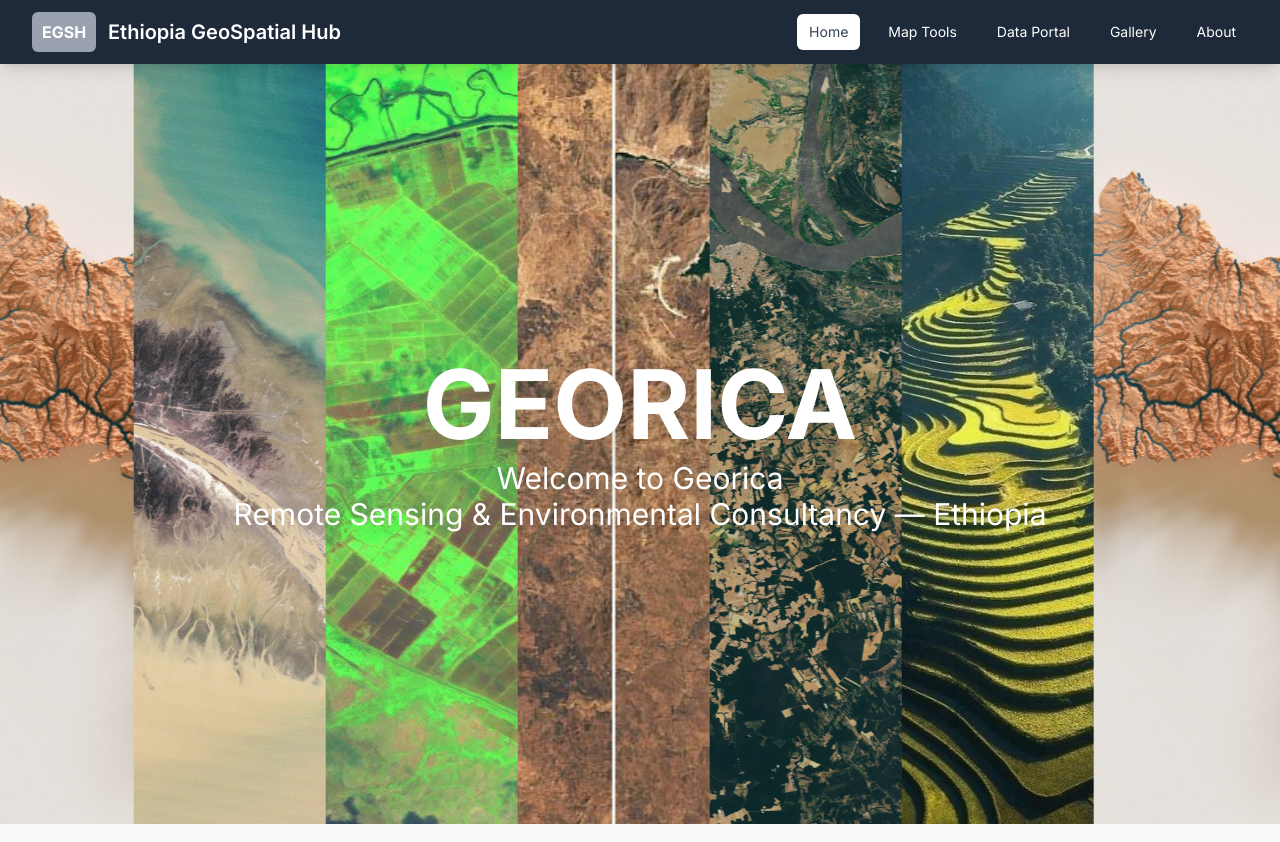
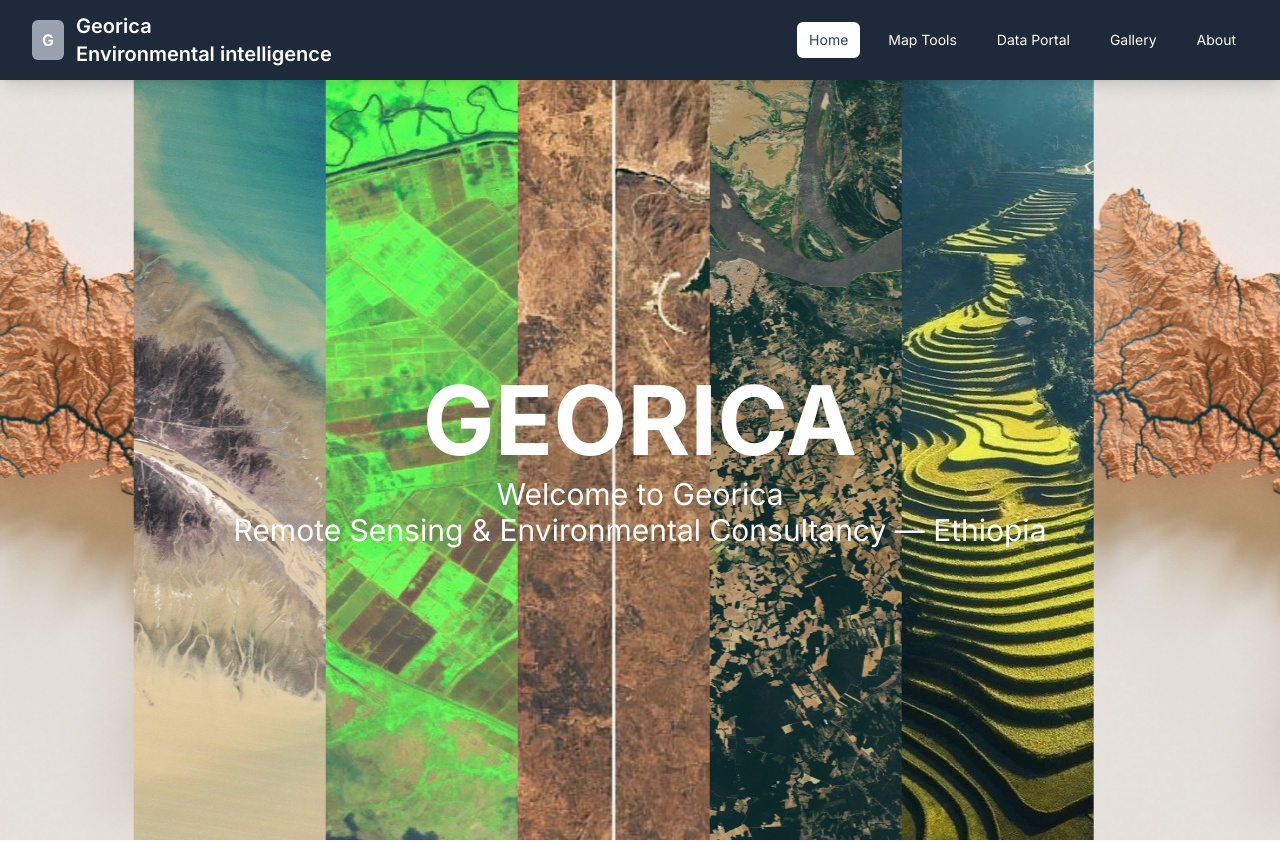
Before and after one commit to Haftom-Hagos/ethiosathub-react, a React (Vite) app: page / in a window 1280 px wide. Shown: the top 842 px of the page. Built offline with nearby package versions, Linux system fonts and the light colour scheme.

Commit message:
Update Navbar.jsx

```diff
--- a/src/components/Navbar.jsx
+++ b/src/components/Navbar.jsx
@@ -14,8 +14,8 @@ export default function Navbar(){
     <header className="w-full shadow-lg sticky top-0 z-50">  {/* Bumped z-index */}
       <div className="w-full bg-gray-800 max-w-none px-4 md:px-6 lg:px-8 py-3 flex items-center justify-between">
         <div className="flex items-center gap-3">
-          <div className="w-16 h-10 rounded-md bg-gray-400 flex items-center justify-center text-white font-bold">EGSH</div>
-          <div className="text-xl font-semibold text-white">Ethiopia GeoSpatial Hub</div>  {/* Added text-white for logo */}
+          <div className="w-8 h-10 rounded-md bg-gray-400 flex items-center justify-center text-white font-bold">G</div>
+          <div className="text-xl font-semibold text-white">Georica <br /> Environmental intelligence</div>  {/* Added text-white for logo */}
         </div>
         <nav className="hidden md:flex gap-4 items-center">  {/* Temporarily: remove 'hidden md:' to test */}
           {links.map(l => (
```
